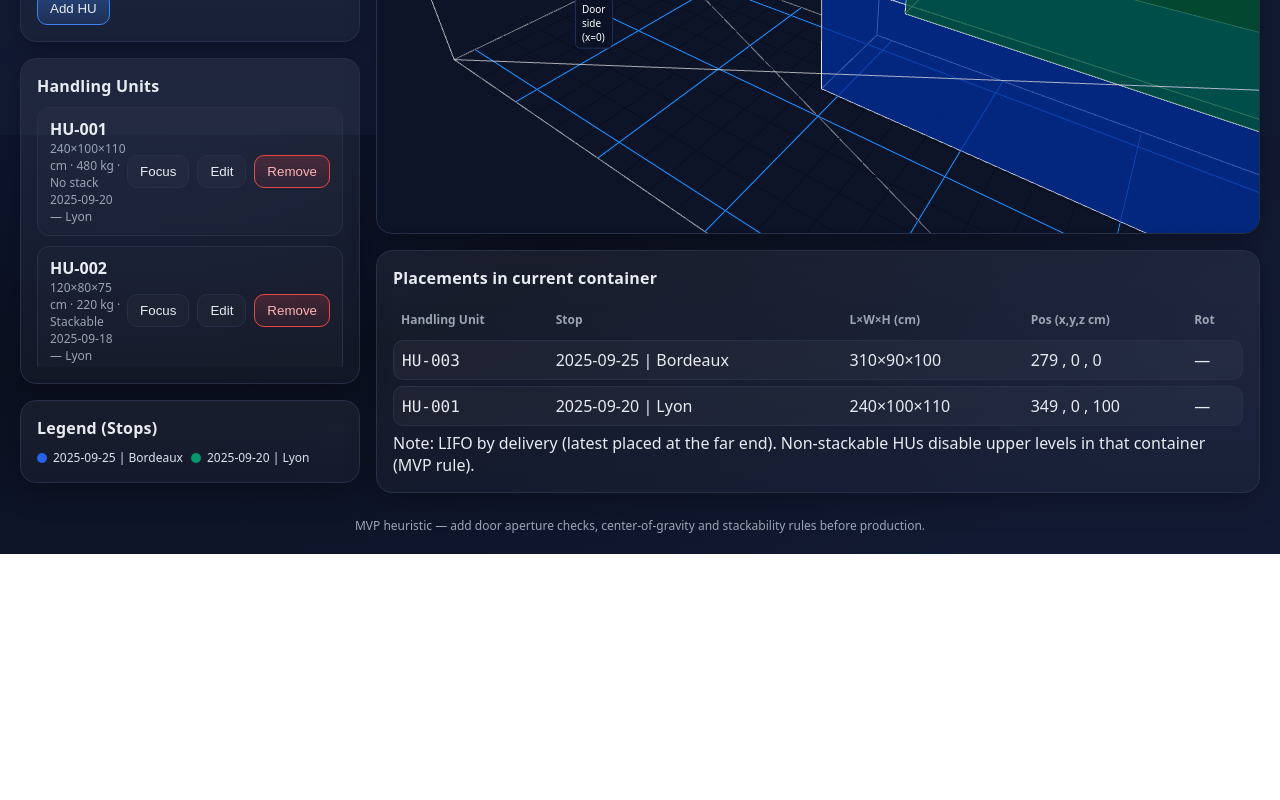
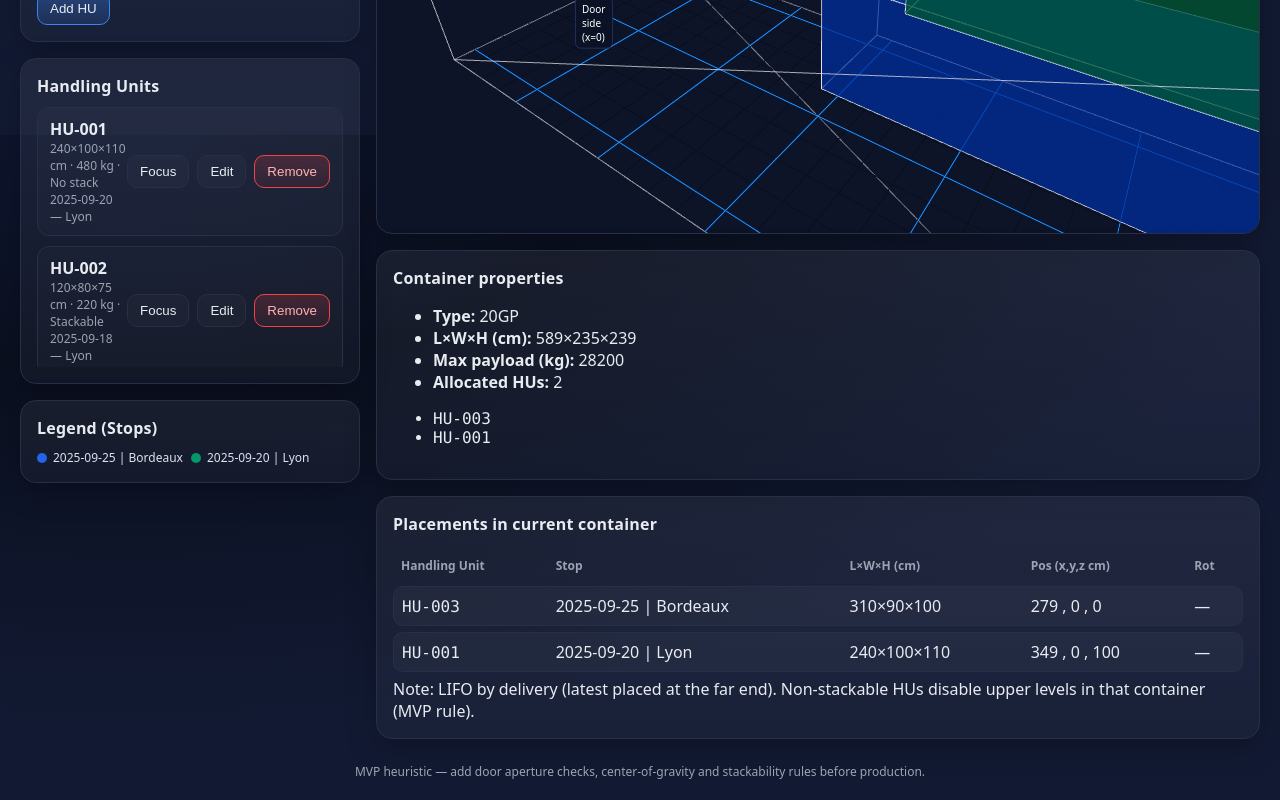
Before and after one commit to Myoxsis/transport_load_optimizer, a React (Vite) app: page /container in a window 1280 px wide. Shown: the part 665-1465 px from the top of the page. Before the commit the page ends 1219 px from the top, so only its background shows below. Built offline with nearby package versions, Linux system fonts and the light colour scheme.

Commit message:
feat: add container context

```diff
--- /dev/null
+++ b/src/ContainersContext.tsx
@@ -0,0 +1,39 @@
+import React, { createContext, useContext, useEffect, useState } from "react";
+import { ManagedContainer } from "./types";
+
+type ContainersContextValue = {
+  containers: ManagedContainer[];
+  setContainers: React.Dispatch<React.SetStateAction<ManagedContainer[]>>;
+};
+
+const ContainersContext = createContext<ContainersContextValue | undefined>(undefined);
+
+export function ContainersProvider({ children }: { children: React.ReactNode }) {
+  const [containers, setContainers] = useState<ManagedContainer[]>(() => {
+    const stored = localStorage.getItem("containers");
+    if (stored) {
+      try {
+        return JSON.parse(stored) as ManagedContainer[];
+      } catch {
+        /* ignore */
+      }
+    }
+    return [];
+  });
+
+  useEffect(() => {
+    localStorage.setItem("containers", JSON.stringify(containers));
+  }, [containers]);
+
+  return (
+    <ContainersContext.Provider value={{ containers, setContainers }}>
+      {children}
+    </ContainersContext.Provider>
+  );
+}
+
+export function useContainers() {
+  const ctx = useContext(ContainersContext);
+  if (!ctx) throw new Error("useContainers must be used within ContainersProvider");
+  return ctx;
+}
--- a/src/main.tsx
+++ b/src/main.tsx
@@ -4,13 +4,16 @@ import { BrowserRouter } from "react-router-dom";
 import App from "./App";
 import "./styles.css";
 import { HUsProvider } from "./HUsContext";
+import { ContainersProvider } from "./ContainersContext";
 
 ReactDOM.createRoot(document.getElementById("root")!).render(
   <React.StrictMode>
     <BrowserRouter>
-      <HUsProvider>
-        <App />
-      </HUsProvider>
+      <ContainersProvider>
+        <HUsProvider>
+          <App />
+        </HUsProvider>
+      </ContainersProvider>
     </BrowserRouter>
   </React.StrictMode>,
 );
--- a/src/pages/OptiContainer.tsx
+++ b/src/pages/OptiContainer.tsx
@@ -1,4 +1,4 @@
-import React, { useMemo, useState } from "react";
+import React, { useEffect, useMemo, useState } from "react";
 import { HU, ContainerPlan, ContainerTypeKey } from "../types";
 import { CONTAINERS, packHUsIntoContainers, volCm3 } from "../packing";
 import { HUForm } from "../components/HUForm";
@@ -8,6 +8,7 @@ import { Viewer3D } from "../components/Viewer3D";
 import { StatsBar } from "../components/StatsBar";
 import { HUEditModal } from "../components/HUEditModal";
 import { useHUs } from "../HUsContext";
+import { useContainers } from "../ContainersContext";
 
 export default function OptiContainer(){
   const [containerType, setContainerType] = useState<ContainerTypeKey>("20GP");
@@ -16,9 +17,22 @@ export default function OptiContainer(){
   const [selectedHUId, setSelectedHUId] = useState<string|null>(null);
   const [currentContainerIdx, setCurrentContainerIdx] = useState(0);
   const [repackVersion, setRepackVersion] = useState(0);
+  const { containers, setContainers } = useContainers();
 
   const plans: ContainerPlan[] = useMemo(()=>packHUsIntoContainers(hus, containerType), [hus, containerType, repackVersion]);
   const plan = plans[currentContainerIdx] || plans[0];
+
+  useEffect(() => {
+    const managed = plans.map((p, idx) => ({
+      id: `C-${idx + 1}`,
+      type: p.type,
+      properties: p.dims,
+      huIds: p.placements.map((pl) => pl.huId),
+    }));
+    setContainers(managed);
+  }, [plans, setContainers]);
+
+  const currentContainer = containers[currentContainerIdx];
 
   const containerVolume = volCm3(dims.L, dims.W, dims.H);
   const utilization = plan ? Math.min(100, (plan.usedVolumeCm3 / containerVolume) * 100) : 0;
@@ -75,6 +89,23 @@ export default function OptiContainer(){
           <Viewer3D dims={dims} placements={plan?.placements || []} stops={stops} selectedHUId={selectedHUId} onSelect={setSelectedHUId} />
 
           <div className="card">
+            <div className="card-title">Container properties</div>
+            <ul>
+              <li><strong>Type:</strong> {currentContainer?.type}</li>
+              <li><strong>L×W×H (cm):</strong> {currentContainer?.properties.L}×{currentContainer?.properties.W}×{currentContainer?.properties.H}</li>
+              <li><strong>Max payload (kg):</strong> {currentContainer?.properties.maxPayloadKg}</li>
+              <li><strong>Allocated HUs:</strong> {currentContainer?.huIds.length || 0}</li>
+            </ul>
+            {currentContainer?.huIds.length ? (
+              <ul>
+                {currentContainer.huIds.map((id) => (
+                  <li key={id} className="mono">{id}</li>
+                ))}
+              </ul>
+            ) : null}
+          </div>
+
+          <div className="card">
             <div className="card-title">Placements in current container</div>
             <div className="table-wrap">
               <table className="table">
--- a/src/types.ts
+++ b/src/types.ts
@@ -39,3 +39,9 @@ export type ContainerPlan = {
   usedVolumeCm3: number;
   hasNonStackable: boolean;
 };
+export type ManagedContainer = {
+  id: string;
+  type: ContainerTypeKey;
+  properties: ContainerDims;
+  huIds: string[];
+};
```
